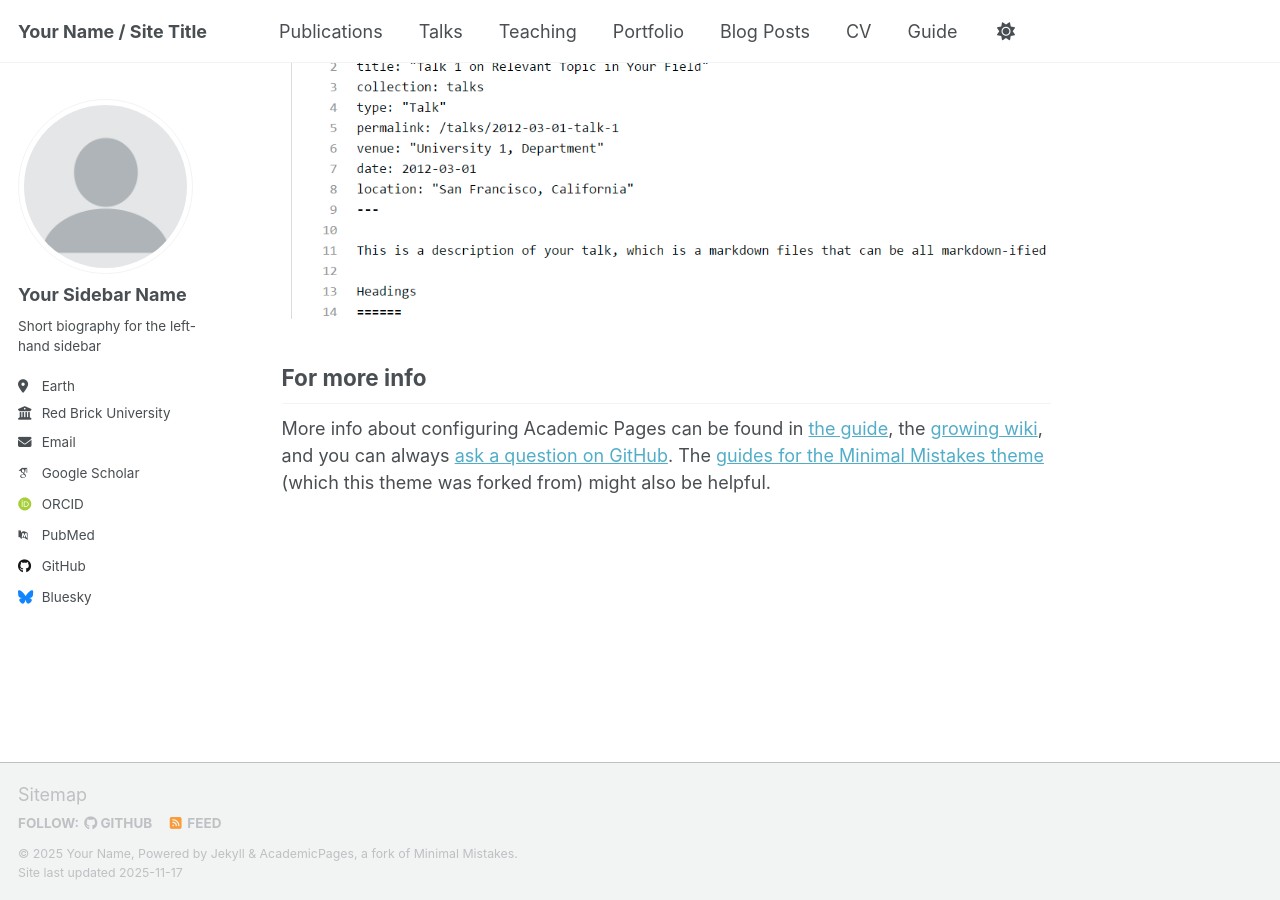
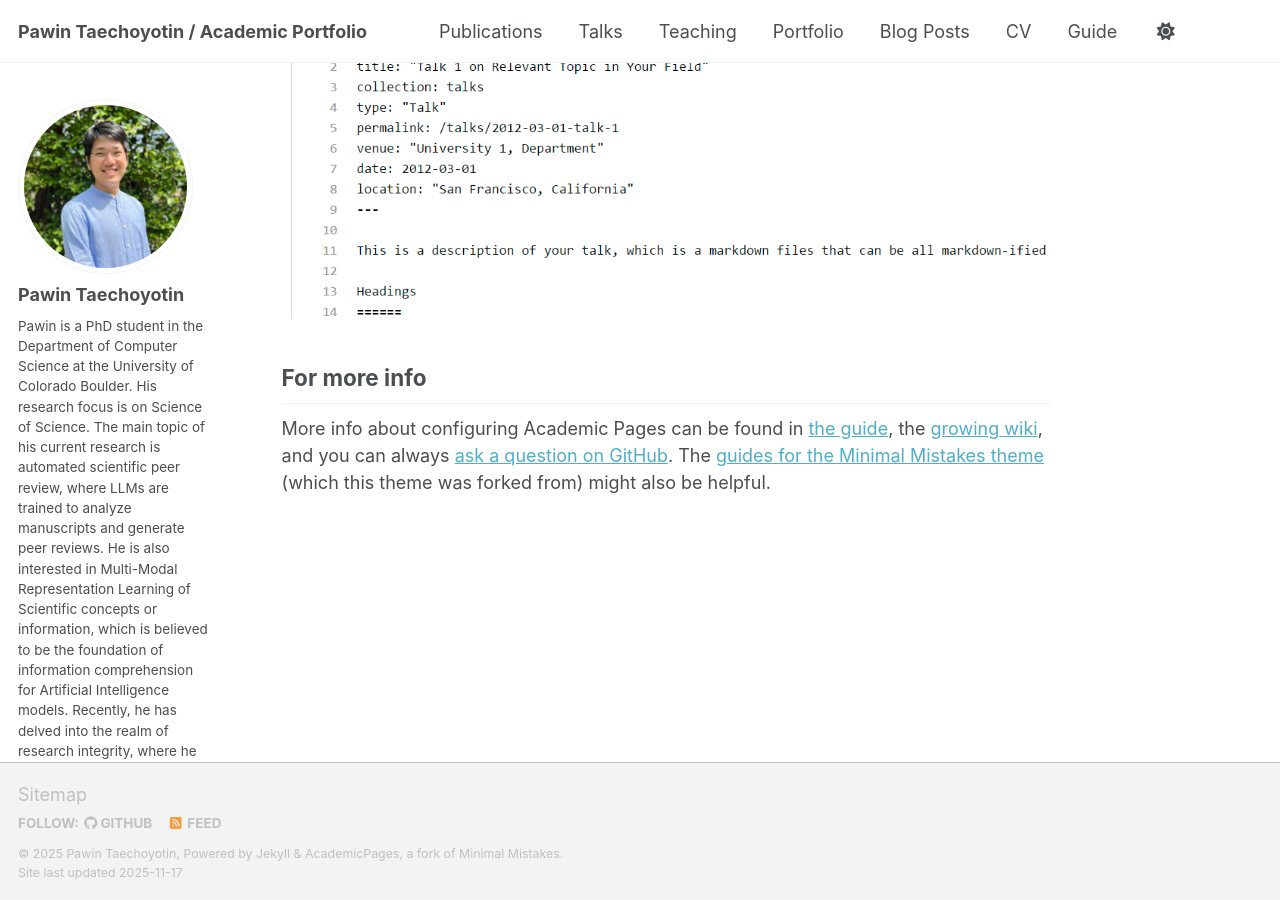
Before and after one commit to Khempawin/khempawin.github.io, a Jekyll site: the page built from _pages/about.md, in a window 1280 px wide and 900 px high, scrolled down 2880 px. Built offline with Jekyll 4.4.1, drawn with Linux system fonts in a browser that asks for light colours; some web fonts are replaced; a script that is not in the unit is left out.

Commit message:
Update profile picture, biography, and publications

```diff
--- a/_config.yml
+++ b/_config.yml
@@ -9,53 +9,53 @@
 # Basic Site Settings
 locale                   : "en-US"
 site_theme               : "default" # Currently available options are "default", "air"
-title                    : "Your Name / Site Title"
+title                    : "Pawin Taechoyotin / Academic Portfolio"
 title_separator          : "-"
-name                     : &name "Your Name"
-description              : &description "Your Name's academic portfolio"   # Update this with a general description of your site, this is the default if not overridden by a page
-url                      : https://academicpages.github.io # The base hostname & protocol for your site e.g. "https://[your GitHub username].github.io",
+name                     : &name "Pawin Taechoyotin"
+description              : &description "Pawin Taechoyotin's academic portfolio"   # Update this with a general description of your site, this is the default if not overridden by a page
+url                      : https://khempawin.github.io # The base hostname & protocol for your site e.g. "https://[your GitHub username].github.io",
                                                            # or if you already have some other page hosted on Github then use "https://[your GitHub username].github.io/[Your Repo Name]"
 baseurl                  : "" # the subpath of your site, e.g. "/blog"
-repository               : "academicpages/academicpages.github.io"
+repository               : "khempawin/khempawin.github.io"
 
 # Site Author - The following control what appear as part of the author content on the side bar.
 #               If a field is blank the icon and link will not appear, otherwise it will be shown.
 #               Additional customization can be done by editing /_includes/author-profile.html
 author:
   # Biographic information
-  avatar           : "profile.png"
-  name             : "Your Sidebar Name"
+  avatar           : "pawin_picture.png"
+  name             : "Pawin Taechoyotin"
   pronouns         : # example: "she/her"
-  bio              : "Short biography for the left-hand sidebar"
-  location         : "Earth"
-  employer         : "Red Brick University"
+  bio              : "Pawin is a PhD student in the Department of Computer Science at the University of Colorado Boulder. His research focus is on Science of Science. The main topic of his current research is automated scientific peer review, where LLMs are trained to analyze manuscripts and generate peer reviews. He is also interested in Multi-Modal Representation Learning of Scientific concepts or information, which is believed to be the foundation of information comprehension for Artificial Intelligence models. Recently, he has delved into the realm of research integrity, where he develops techniques to identify research integrity issues in publications"
+  location         : "Boulder, CO, USA"
+  employer         : "University of Colorado Boulder"
   uri              : # URL
-  email            : "none@example.org"
+  email            : "pawin.taechoyotin@colorado.edu, pawin.taechoyotin@gmail.com"
 
   # Academic websites
   academia         : # URL
-  arxiv            : # URL - Update with the correct link to your profile
-  googlescholar    : "https://scholar.google.com/citations?user=PS_CX0AAAAAJ"
+  arxiv            : "https://arxiv.org/a/0009-0002-9023-4435.html"
+  googlescholar    : "https://scholar.google.com/citations?user=1Yv3nJkAAAAJ&hl=en"
   inspire-hep      : # URL
   impactstory      : # URL
-  orcid            : "https://orcid.org/yourorcidurl"
+  orcid            : "https://orcid.org/0009-0002-9023-4435"
   semantic         : # URL
-  pubmed           : "https://www.ncbi.nlm.nih.gov/pubmed/?term=john+snow"
-  researchgate     : # URL
+  pubmed           : # "https://www.ncbi.nlm.nih.gov/pubmed/?term=john+snow"
+  researchgate     : "https://www.researchgate.net/scientific-contributions/Pawin-Taechoyotin-2293032641"
   scopus           : # URL
 
   # Repositories and software development
   bitbucket        : # Username - Update with your username on the site
   codepen          : # Username
   dribbble         : # Username
-  github           : "academicpages"
+  github           : "khempawin"
   kaggle           : # Username
   stackoverflow    : # User number or user number and name (i.e., use "1" or "1/jeff-atwood")
 
   # Social media
   artstation       : # Username
-  bluesky          : "bsky.app" # Replace this with you Bluesky username
-  facebook         : # Username
+  bluesky          : # "bsky.app" # Replace this with you Bluesky username
+  facebook         : "pawin.taechoyotin"
   flickr           : # Username
   foursquare       : # Username
   goodreads        : # Username
@@ -63,7 +63,7 @@ author:
   keybase          : # Username
   instagram        : # Username
   lastfm           : # Username
-  linkedin         : # Username
+  linkedin         : "pawin-taechoyotin"
   mastodon         : # URL
   medium           : # URL
   pinterest        : # Username
@@ -71,12 +71,12 @@ author:
   steam            : # Username
   telegram         : # URL
   tumblr           : # Username
-  twitter          : # Username for X / Twitter
+  twitter          : "PTaechoyotin" # Username for X / Twitter
   vine             : # Username
   weibo            : # Username
   wikipedia        : # Username
   xing             : # Username
-  youtube          : # Username
+  youtube          : "pawintaechoyotin5090"
   zhihu            : # Username
 
 # Publication Category - The following the list of publication categories and their headings
@@ -87,6 +87,10 @@ publication_category:
     title: 'Journal Articles'
   conferences:
     title: 'Conference Papers'
+  workshops:
+    title: 'Workshop Papers'
+  preprints:
+    title: 'Preprints'
 
 # Site Settings
 teaser                   :  # filename of teaser fallback teaser image placed in /images/ for social media previews
```
Also changed, not shown: _publications/2009-10-01-paper-title-number-1.md (deleted, +0 -14 lines), _publications/2010-10-01-paper-title-number-2.md (deleted, +0 -14 lines), _publications/2015-10-01-paper-title-number-3.md (deleted, +0 -14 lines), _publications/2021-08-26-health-link.md (added, +17 -0 lines), _publications/2024-02-17-paper-title-number-4.md (deleted, +0 -13 lines), _publications/2024-05-01-MISTI.md (added, +17 -0 lines), _publications/2024-12-01-MAMORX.md (added, +17 -0 lines), _publications/2025-05-16-REMOR.md (added, +17 -0 lines), _publications/2025-06-08-paper-title-number-5.md (deleted, +0 -13 lines), markdown_generator/publications.tsv (+4 -3 lines), images/pawin_picture.png (added), 1 other file.
